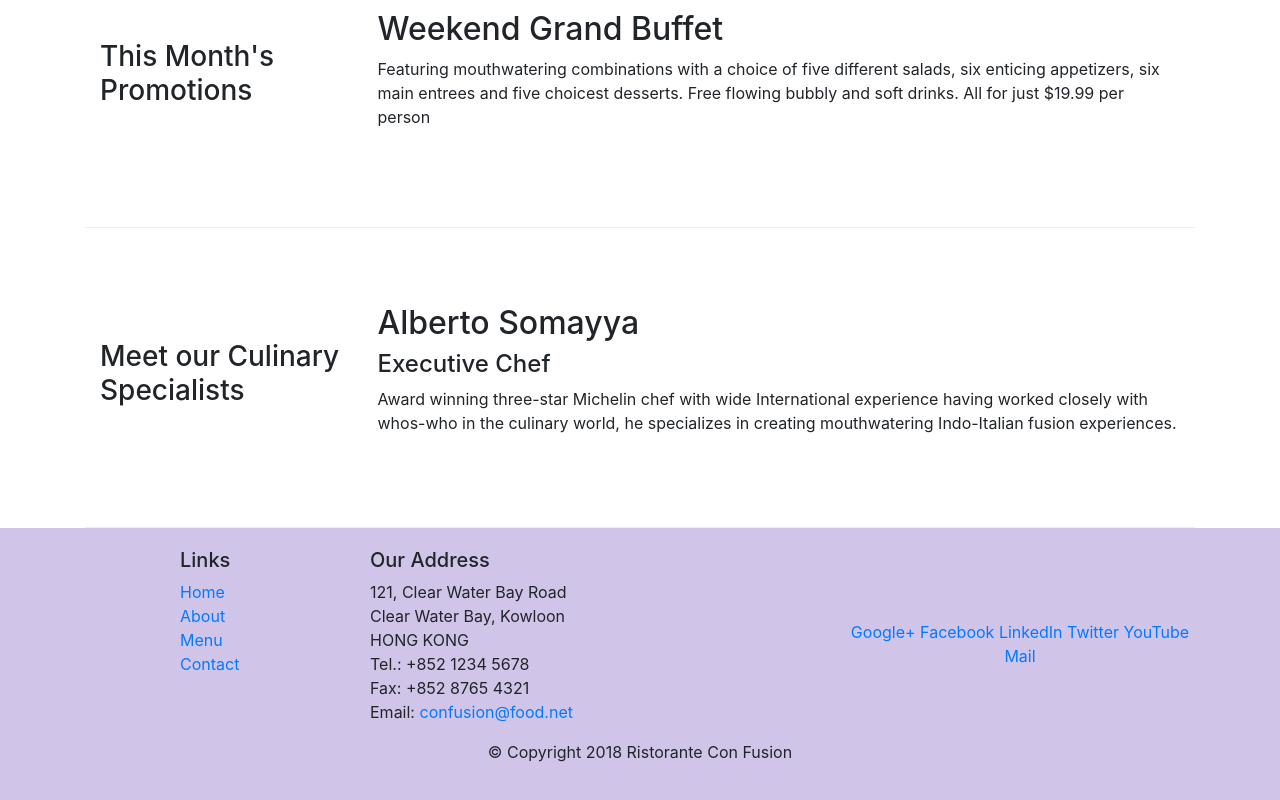
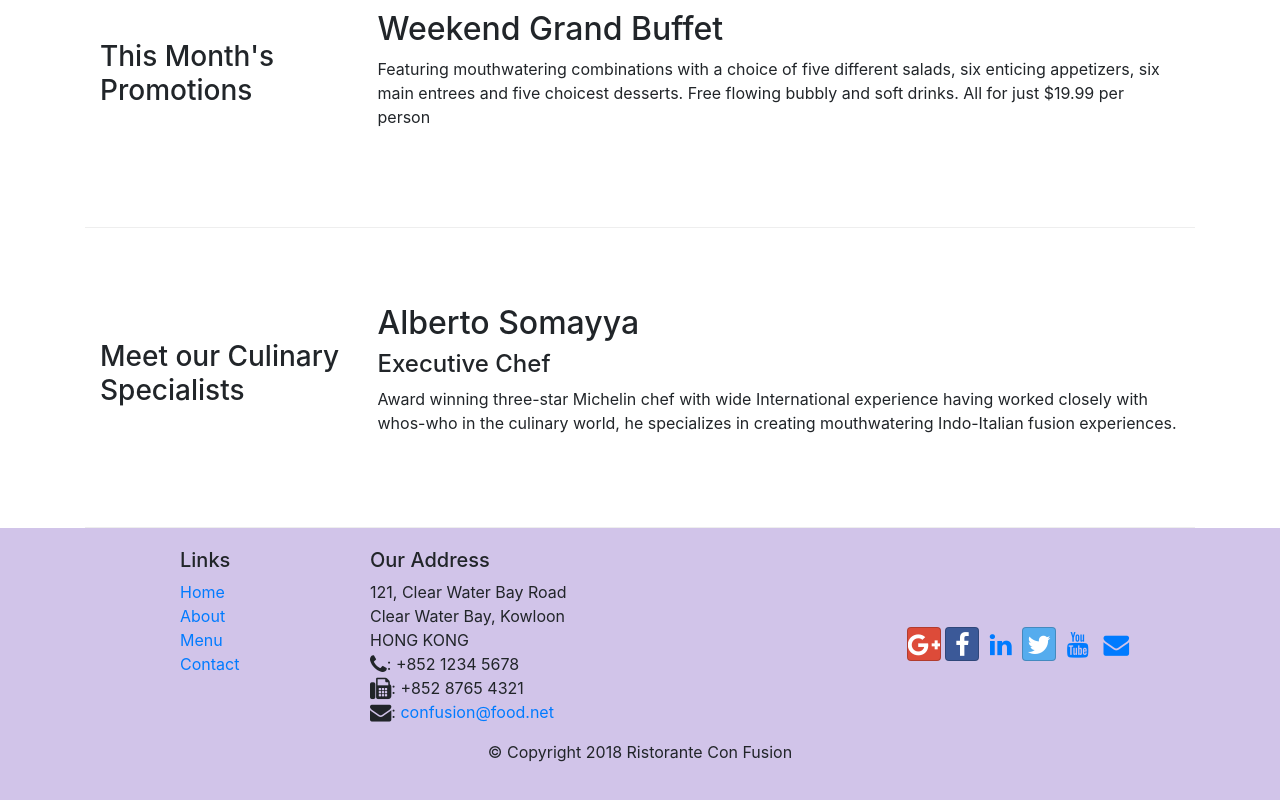
Before and after one commit to Vidyansh31/front-end-Web-development-with-Bootstrap, a website: page index.html in a window 1280 px wide. Shown: the part 706-1506 px from the top of the page. Drawn offline with nearby package versions, Linux system fonts and the light colour scheme.

Commit message:
Font awesome and Bootstrap-Social

```diff
--- a/index.html
+++ b/index.html
@@ -9,23 +9,29 @@
 
     <!-- Bootstrap CSS -->
     <link rel="stylesheet" href="node_modules/bootstrap/dist/css/bootstrap.min.css">
+    <!-- including font-awesome and bootstrap-social -->
+   <link rel="stylesheet" href="node_modules/font-awesome/css/font-awesome.min.css">
+   <link rel="stylesheet" href="node_modules/bootstrap-social/bootstrap-social.css">
     <link rel="stylesheet" href="css/style.css">
     <title>Ristorante Con Fusion</title>
 </head>
 
 <body>
+    <!--Adding navbar-->
     <nav class="navbar navbar-dark navbar-expand-sm  bg-primary fixed-top">
         <div class="container">
+            <!--This is a button used to toggle on and off the navbar in small and extra-small screens-->
             <button class="navbar-toggler" type="button" data-toggle="collapse" data-target="#Navbar">
                 <span class="navbar-toggler-icon"></span>
             </button>
+            <!-- Navbar-Brand is Type of logo -->
             <a class="navbar-brand mr-auto" href="#">Ristorante Con Fusion</a>
             <div class="collapse navbar-collapse " id="Navbar">
                 <ul class="navbar-nav mr-auto">
-                    <li class="nav-item active"><a href="#" class="nav-link">Home</a></li>
-                    <li class="nav-item"><a href="./aboutus.html" class="nav-link">About</a></li>
-                    <li class="nav-item"><a href="#" class="nav-link">Menu</a></li>
-                    <li class="nav-item"><a href="#" class="nav-link">Contact</a></li>
+                    <li class="nav-item active"><a href="#" class="nav-link"><span class="fa fa-home fa-lg"></span> Home</a></li>
+                    <li class="nav-item"><a href="./aboutus.html" class="nav-link"><span class="fa fa-info fa-lg"></span> About</a></li>
+                    <li class="nav-item"><a href="#" class="nav-link"><span class="fa fa-list fa-lg"></span> Menu</a></li>
+                    <li class="nav-item"><a href="#" class="nav-link"><span class="fa fa-address-card fa-lg"></span> Contact</a></li>
                 </ul>
             </div>
         </div>
@@ -103,19 +109,19 @@
                         121, Clear Water Bay Road<br>
                         Clear Water Bay, Kowloon<br>
                         HONG KONG<br>
-                        Tel.: +852 1234 5678<br>
-                        Fax: +852 8765 4321<br>
-                        Email: <a href="mailto:confusion@food.net">confusion@food.net</a>
+                        <i class="fa fa-phone fa-lg"></i>: +852 1234 5678<br>
+                        <i class="fa fa-fax  fa-lg"></i>: +852 8765 4321<br>
+                        <i class= "fa fa-envelope fa-lg"></i>: <a href="mailto:confusion@food.net">confusion@food.net</a>
                     </address>
                 </div>
                 <div class="col-12 col-sm-4 align-self-center">
                     <div class="text-center">
-                        <a href="http://google.com/+">Google+</a>
-                        <a href="http://www.facebook.com/profile.php?id=">Facebook</a>
-                        <a href="http://www.linkedin.com/in/">LinkedIn</a>
-                        <a href="http://twitter.com/">Twitter</a>
-                        <a href="http://youtube.com/">YouTube</a>
-                        <a href="mailto:">Mail</a>
+                        <a class="btn btn-social-icon btn-google" href="http://google.com/+"><i class="fa fa-google-plus fa-lg"></i></a>
+                        <a class="btn btn-social-icon btn-facebook" href="http://www.facebook.com/profile.php?id="><i class="fa fa-facebook fa-lg"></i></a>
+                        <a class="btn btn-social-icon btn-LinkedIn" href="http://www.linkedin.com/in/"><i class="fa fa-linkedin fa-lg" ></i></a>
+                        <a class="btn btn-social-icon btn-twitter" href="http://twitter.com/"><i class="fa fa-twitter fa-lg"></i></a>
+                        <a class="btn btn-social-icon btn-youtube" href="http://youtube.com/"><i class="fa fa-youtube fa-lg"></i></a>
+                        <a class="btn btn-social-icon" href="mailto:"><i class="fa fa-envelope fa-lg"></i></a>
                     </div>
                 </div>
             </div>
--- a/package.json
+++ b/package.json
@@ -15,6 +15,8 @@
   },
   "dependencies": {
     "bootstrap": "^4.0.0",
+    "bootstrap-social": "^5.1.1",
+    "font-awesome": "^4.7.0",
     "jquery": "^3.3.1",
     "popper.js": "^1.12.9"
   }
```
Also changed, not shown: aboutus.html (+16 -13 lines), 1 other file.
